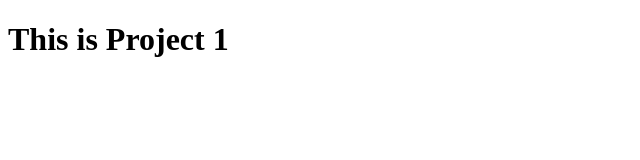
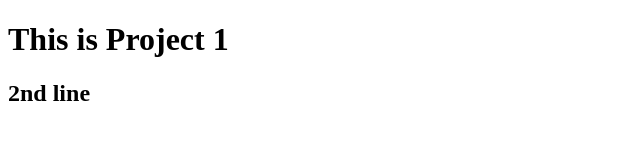
Before and after one commit to sirmurtazaaptechtr/MyNewRepo, a plain HTML site: page index.html in a window 1280 px wide. Shown: the whole page, without its empty margins (0-640 px from the left). Drawn offline with Linux system fonts and the light colour scheme.

Commit message:
2nd commit

```diff
--- a/index.html
+++ b/index.html
@@ -9,5 +9,6 @@
     <h1>
         This is Project 1
     </h1>
+    <h2>2nd line</h2>
 </body>
 </html>
```
